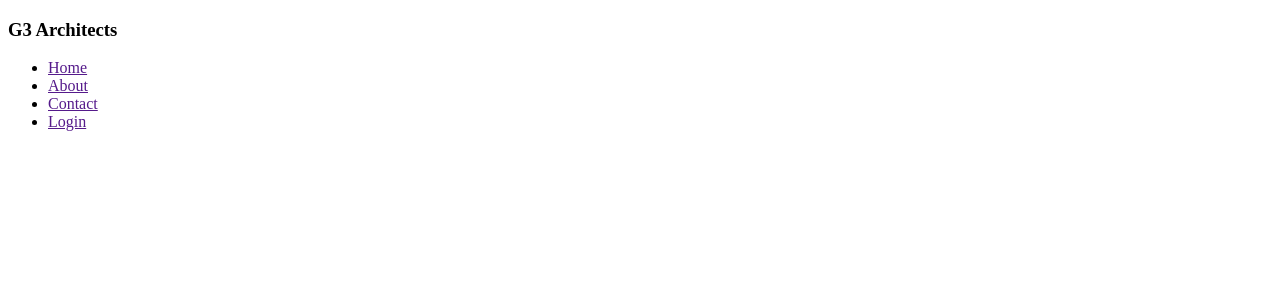
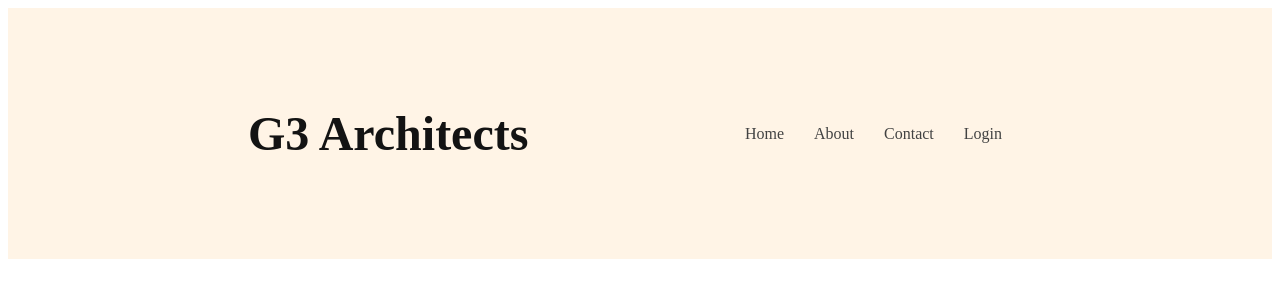
Before and after one commit to Nayeem-shanto/g3-architect-website, a plain HTML site: page index.htm in a window 1280 px wide. Drawn offline with Linux system fonts and the light colour scheme.

Commit message:
navigation updated

```diff
--- a/index.htm
+++ b/index.htm
@@ -5,12 +5,11 @@
     <meta name="viewport" content="width=device-width, initial-scale=1.0">
     <title>G3 Architects</title>
     <link rel="stylesheet" href="styles/architect.css">
-
 </head>
 <body>
     <header>
         <nav>
-            <h3>G3 Architects</h3>
+            <h3 class="nav-title">G3 Architects</h3>
             <ul>
                 <li><a href="">Home</a></li>
                 <li><a href="">About</a></li>
@@ -19,11 +18,11 @@
             </ul>
         </nav>
     </header>
-    <main>
+     <main>
 
-    </main>
-    <footer>
+     </main>
+     <footer>
 
-    </footer>
+     </footer>
 </body>
 </html>
--- a/styles/architect.css
+++ b/styles/architect.css
@@ -1,7 +1,37 @@
-<style>
-  @import url('https://fonts.googleapis.com/css2?family=Work+Sans:wght@400;500;700;800&display=swap');
+<style>@import url('https://fonts.googleapis.com/css2?family=Open+Sans:wght@400;500;600;700;800&family=Work+Sans:wght@400;500;600;700;800&display=swap');
+
 </style>
 
-*{
+* {
+    font-family: 'Open Sans', sans-serif;
     font-family: 'Work Sans', sans-serif;
 }
+
+/* header styles */
+header{
+    background: rgba(255, 144, 14, 0.10);
+    padding: 50px 240px;
+}
+nav{
+    display: flex;
+    justify-content: space-between;
+    align-items: center;
+}
+.nav-title{
+    font-size: 3rem;
+    font-weight: 700;
+    color:#131313 ;
+}
+nav > ul{
+    display: flex;
+}
+nav li{
+    list-style: none;
+    margin-right: 30px;
+    font-weight: 500px;
+    font-size: 1rem;
+}
+nav li a{
+    text-decoration: none;
+    color:  #424242;
+}
```
